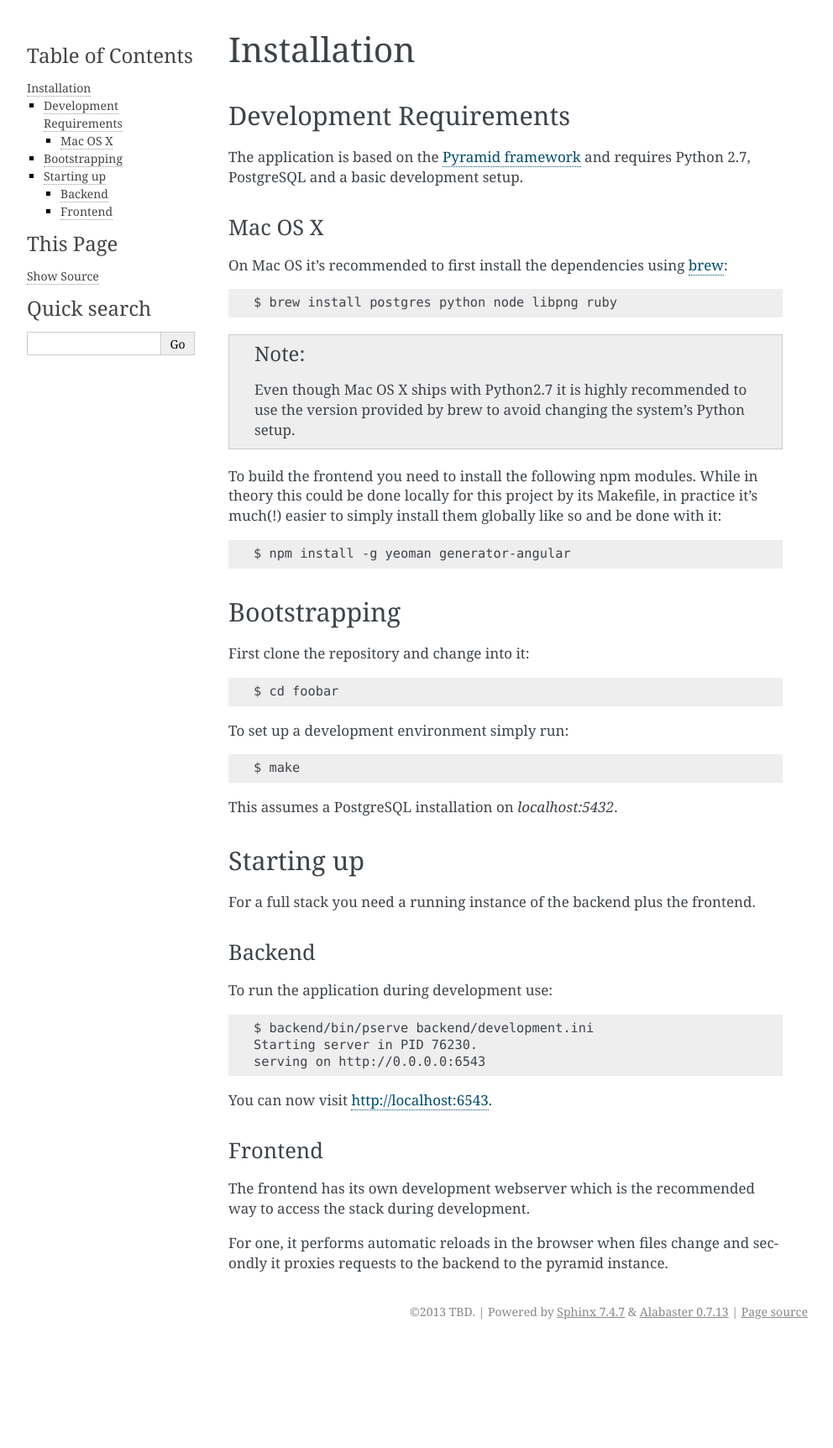
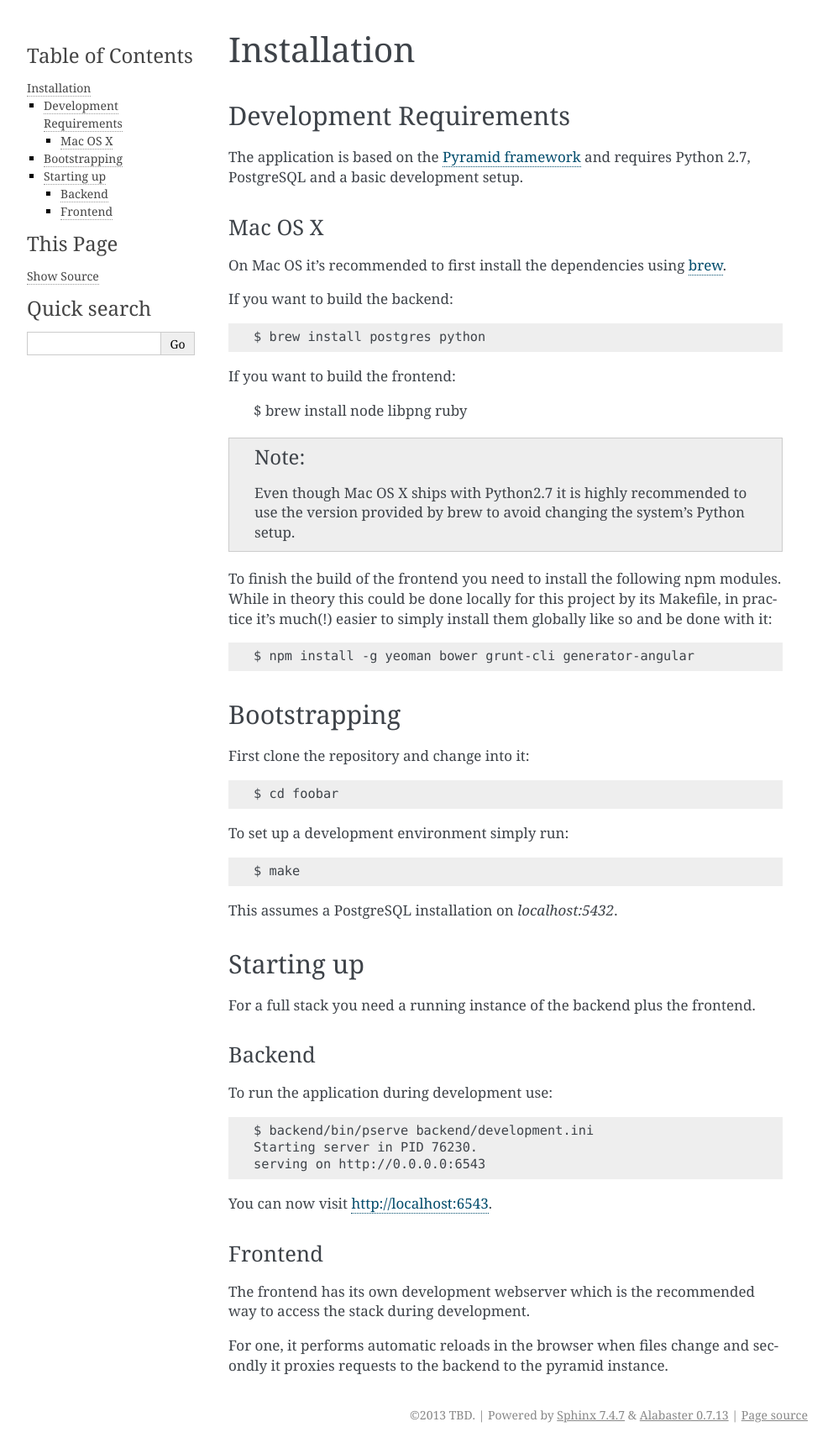
Before and after one commit to pyfidelity/rest-seed, a Sphinx documentation site: the page built from docs/installation.rst, in a window 1280 px wide. Shown: the whole page at 84% size, without its empty margins (148-1140 px from the left). Built offline with Sphinx 7.4.7, drawn with Linux system fonts in a browser that asks for light colours; before the commit the page ends 1601 px from its top, so only the background shows below that.

Commit message:
update installation docs

```diff
--- a/docs/installation.rst
+++ b/docs/installation.rst
@@ -12,15 +12,21 @@ The application is based on the `Pyramid framework <http://docs.pylonsproject.or
 Mac OS X
 --------
 
-On Mac OS it's recommended to first install the dependencies using `brew <http://mxcl.github.com/homebrew/>`_::
+On Mac OS it's recommended to first install the dependencies using `brew <http://mxcl.github.com/homebrew/>`_.
 
-    $ brew install postgres python node libpng ruby
+If you want to build the backend::
+
+    $ brew install postgres python
+
+If you want to build the frontend:
+
+    $ brew install node libpng ruby
 
 .. note:: Even though Mac OS X ships with Python2.7 it is highly recommended to use the version provided by brew to avoid changing the system's Python setup.
 
-To build the frontend you need to install the following npm modules. While in theory this could be done locally for this project by its Makefile, in practice it's much(!) easier to simply install them globally like so and be done with it::
+To finish the build of the frontend you need to install the following npm modules. While in theory this could be done locally for this project by its Makefile, in practice it's much(!) easier to simply install them globally like so and be done with it::
 
-    $ npm install -g yeoman generator-angular
+    $ npm install -g yeoman bower grunt-cli generator-angular
 
 
 Bootstrapping
```
